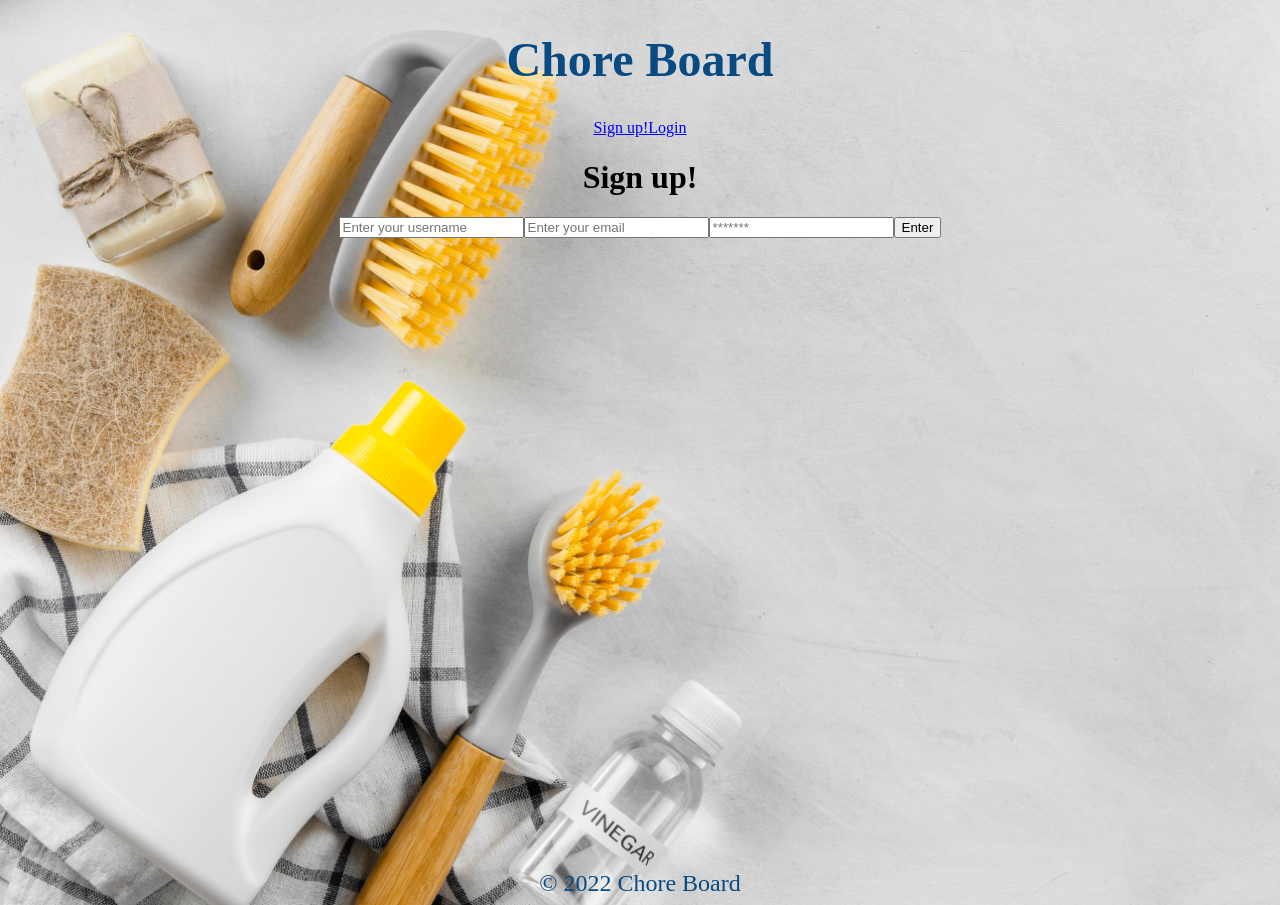
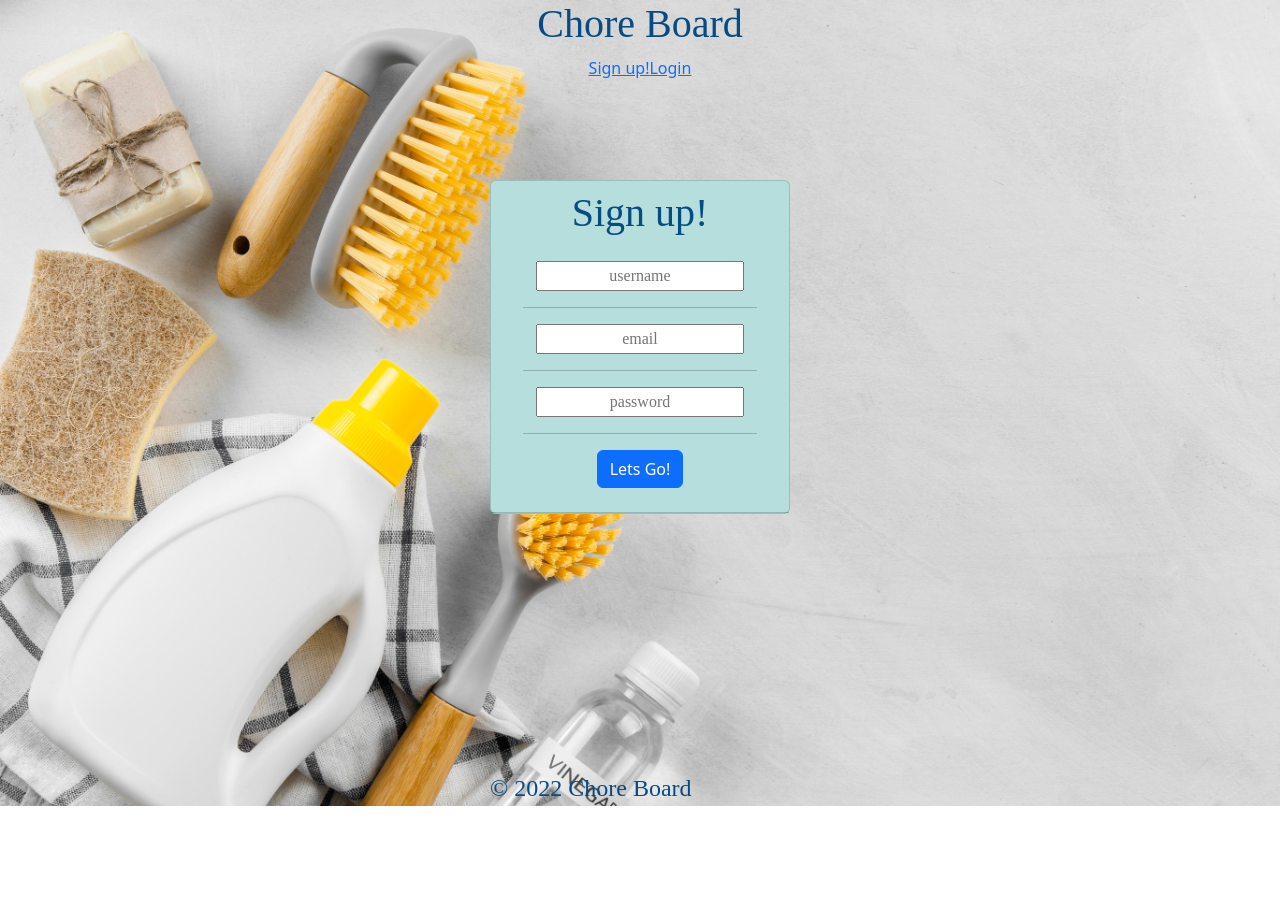
Before and after one commit to Rdoolz51/Choreboard, a React (Create React App) app in the folder client/: page /signup in a window 1280 px wide. After the commit the page ends 806 px from the top, so only its background shows below. Built offline with nearby package versions, Linux system fonts and the light colour scheme; a web font is replaced by a local one.

Commit message:
styled signup and login pages

```diff
--- a/client/src/App.css
+++ b/client/src/App.css
@@ -1,4 +1,4 @@
-.App {
+/* .App {
   text-align: center;
 }
 
@@ -35,4 +35,4 @@
   to {
     transform: rotate(360deg);
   }
-}
+} */
--- a/client/src/index.css
+++ b/client/src/index.css
@@ -10,15 +10,23 @@
   --yellow: #FFE45E;
 }
 body {
-  background-color: var(--lightGrey);
+  /* background-color: var(--lightGrey); */
   background-image: url("assets/images/CleaningProducts.jpg");
   background-size: cover;
   background-repeat: no-repeat;
+  text-align: center;
+  display: flex;
+  flex-direction: column;
+  align-items: center;
+  justify-content: center;
+  min-height: 50vh;
 }
 
 /* Header styling */
 .header {
   /* background-color: var(--teal); */
+  position: sticky;
+  text-align: center;
 }
 
 .header-title {
@@ -26,15 +34,45 @@ body {
   font-size: x-large;
   color: var(--darkBlue);
   text-decoration: none;
+  text-align: center;
+
 }
 
 /* Footer Styling */
 .footer{
   /* background-color: var(--teal); */
-  padding-top: 50%;
+  padding-top: 20%;
+  text-align: center;
+  position: absolute;
 }
+
 .footer-title{
   font-family: var(--font);
   font-size: x-large;
   color: var(--darkBlue);
 }
+
+/* Signup/Login Styles */
+
+.form-title{
+  font-family: var(--font);
+  color: var(--darkBlue);
+  text-align: center;
+}
+
+.form-input{
+  font-family: var(--font);
+  color: var(--darkBlue);
+  text-align: center;
+}
+
+.form-card{
+  /* background-color: var(--teal); */
+  text-align: center;
+}
+
+.card-style{
+margin-top: 100px;
+display: inline-block;
+text-align: center;
+}
--- a/client/src/index.js
+++ b/client/src/index.js
@@ -3,6 +3,8 @@ import ReactDOM from 'react-dom/client';
 import './index.css';
 import App from './App';
 import reportWebVitals from './reportWebVitals';
+import "bootstrap/dist/css/bootstrap.min.css";
+
 
 const root = ReactDOM.createRoot(document.getElementById('root'));
 root.render(
--- a/client/src/pages/Login.js
+++ b/client/src/pages/Login.js
@@ -2,6 +2,8 @@ import React, { useState } from 'react';
 import { useMutation } from '@apollo/client';
 import { LOGIN_USER } from '../utils/mutations';
 import Auth from '../utils/auth';
+import Button from "react-bootstrap/Button";
+import Card from 'react-bootstrap/Card';
 
 const Login = () => {
     const [formState, setFormState] = useState({ email: '', password: ''})
@@ -31,33 +33,36 @@ const Login = () => {
     };
 
     return(
-        <main>
-            <div>
-                <div>
-                    <h4>Login</h4>
-                    <div>
-                        <form onSubmit={handleFormSubmit}>
+        <main className='card-style'>
+            <Card style={{ width: '18rem', inlineSize:"300px" ,backgroundColor: 'var(--teal)'}}>
+                <Card.Header>
+                    <h1 className="form-title">Login</h1>
+                    <Card.Body>
+                        <form onSubmit={handleFormSubmit} >
                         <input
-                            className="login-input"
+                            className="form-input"
                             placeholder="Enter your username"
                             name="email"
                             type="email"
                             id="email"
                             value={formState.email}
                             onChange={handleChange}></input>
+                            <hr></hr>
                             <input
-                            className="login-input"
-                            placeholder="Enter your email"
+                            className="form-input"
+                            placeholder="Enter your password"
                             name="password"
                             type="password"
                             id="password"
                             value={formState.password}
                             onChange={handleChange}></input>
+                            <hr></hr>
+                            <Button>Log in</Button>
                         </form>
                         {error && <div>Ooops! Login failed</div>}
-                    </div>
-                </div>
-            </div>
+                    </Card.Body>
+                </Card.Header>
+            </Card>
         </main>
     )
 }
--- a/client/src/pages/Signup.js
+++ b/client/src/pages/Signup.js
@@ -2,6 +2,8 @@ import React, {useState} from "react";
 import { useMutation } from '@apollo/client';
 import {ADD_USER} from "../utils/mutations";
 import Auth from '../utils/auth';
+import Button from "react-bootstrap/Button";
+import Card from 'react-bootstrap/Card';
 
 const Signup = () => {
     const [formState, setFormState] = useState({ username: '', email: '', password: ''})
@@ -31,42 +33,45 @@ const Signup = () => {
     };
 
     return(
-        <main>
-            <div className="card">
-                <div className="card-header">
-                    <h1> Sign up!</h1>
-                    <div className="card-body">
+        <main className="card-style">
+            <Card style={{ width: '18rem', backgroundColor: 'var(--teal)', inlineSize: '300px'}}>
+                <Card.Header>
+                    <h1 className="form-title"> Sign up!</h1>
+                    <Card.Body>
                         <form onSubmit={handleFormSubmit}>
                             <input
-                            className="signup-input"
-                            placeholder="Enter your username"
+                            className="form-input"
+                            placeholder="username"
                             name="username"
                             type="username"
                             id="username"
                             value={formState.username}
                             onChange={handleChange}></input>
+                            <hr></hr>
                             <input
-                            className="signup-input"
-                            placeholder="Enter your email"
+                            className="form-input"
+                            placeholder="email"
                             name="email"
                             type="email"
                             id="email"
-                            value={formState.username}
+                            value={formState.email}
                             onChange={handleChange}></input>
+                            <hr></hr>
                             <input
-                            className="signup-input"
-                            placeholder="*******"
+                            className="form-input"
+                            placeholder="password"
                             name="password"
                             type="password"
                             id="password"
-                            value={formState.username}
+                            value={formState.password}
                             onChange={handleChange}></input>
-                            <button>Enter</button>
+                            <hr></hr>
+                            <Button>Lets Go!</Button>
                         </form>
                         {error && <div>Ooops! Signup failed</div>}
-                    </div>
-                </div>
-            </div>
+                    </Card.Body>
+                </Card.Header>
+            </Card>
         </main>
     )
 }
```
